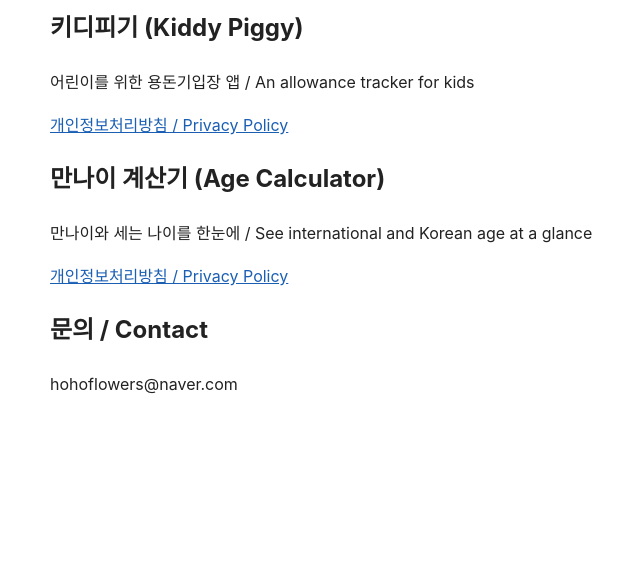
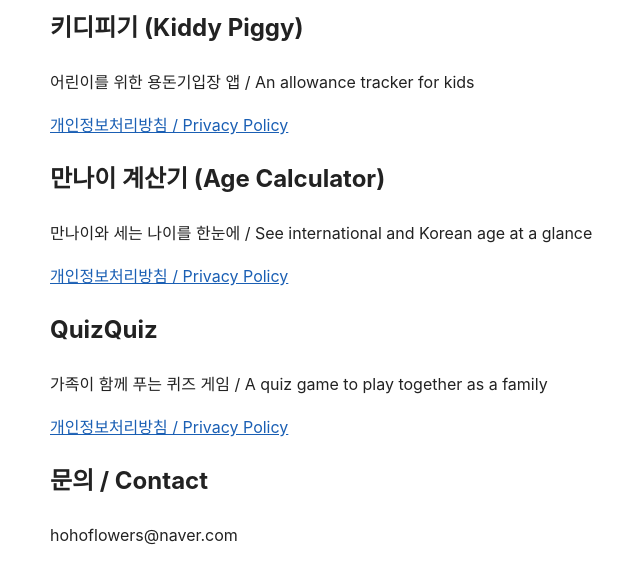
Before and after one commit to hohoflowers/hohoflowers.github.io, a plain HTML site: page index.html in a window 1280 px wide. Shown: the part 113-696 px from the top of the page, without its empty margins (210-850 px from the left). Drawn offline with Linux system fonts and the light colour scheme.

Commit message:
Add files via upload

```diff
--- a/index.html
+++ b/index.html
@@ -17,6 +17,9 @@ a{color:#1a5fb4}
 <h2>만나이 계산기 (Age Calculator)</h2>
 <p>만나이와 세는 나이를 한눈에 / See international and Korean age at a glance</p>
 <p><a href="age-privacy.html">개인정보처리방침 / Privacy Policy</a></p>
+<h2>QuizQuiz</h2>
+<p>가족이 함께 푸는 퀴즈 게임 / A quiz game to play together as a family</p>
+<p><a href="quizquiz-privacy.html">개인정보처리방침 / Privacy Policy</a></p>
 <h2>문의 / Contact</h2>
 <p>hohoflowers@naver.com</p>
 </body>
```
